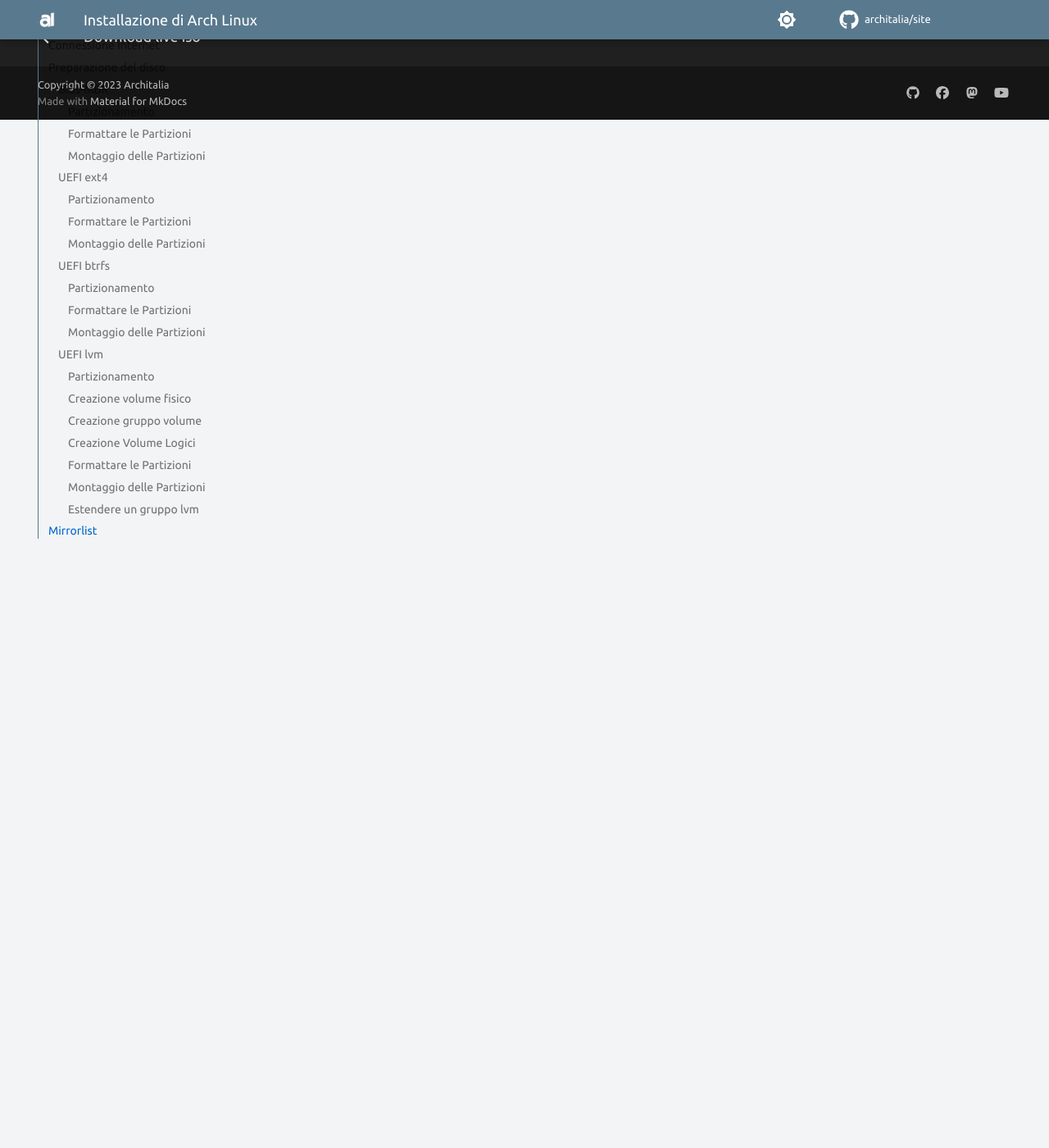
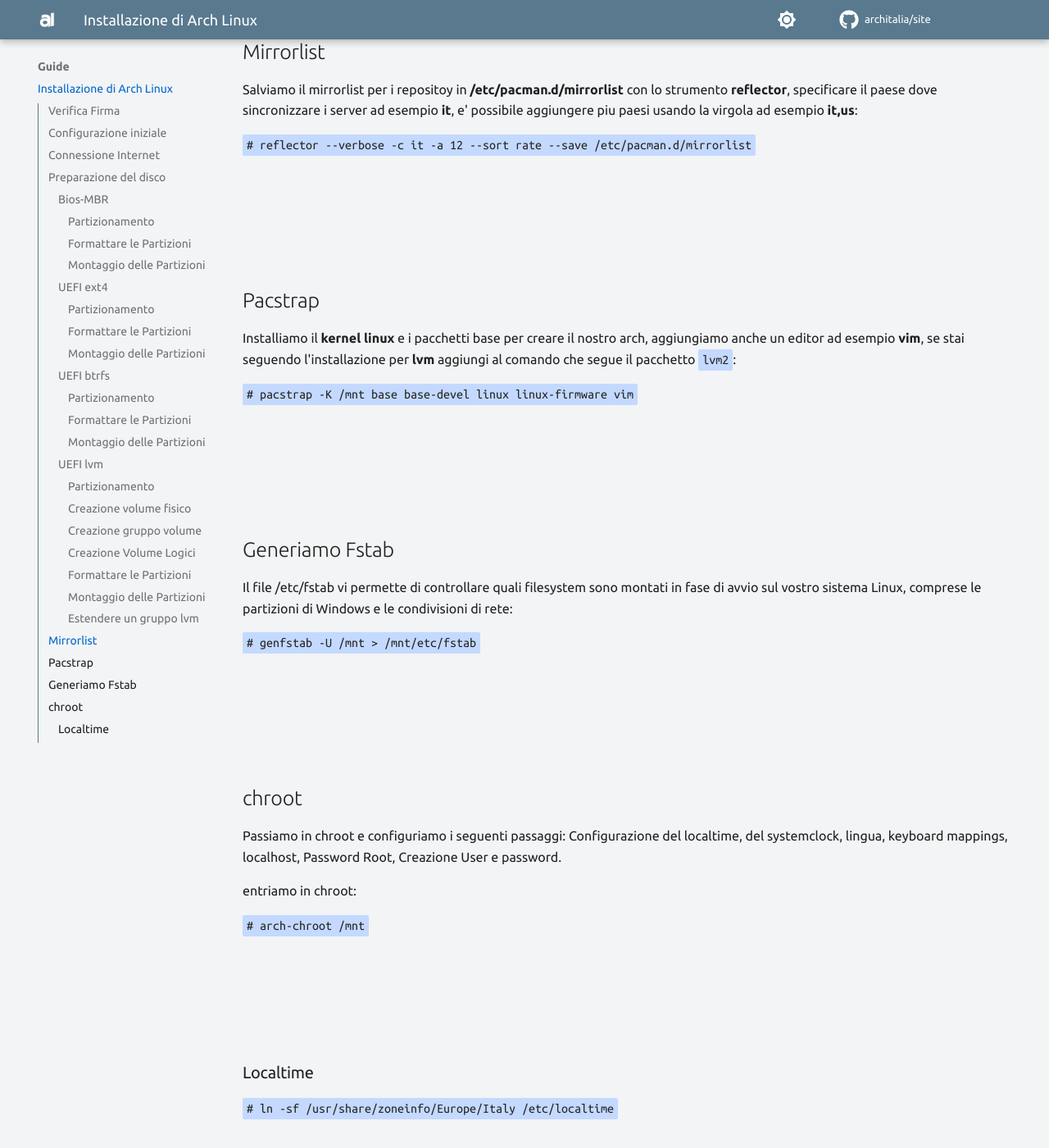
Before and after one commit to ArchItalia/site, an MkDocs documentation site: the page built from docs/Guide/guide.md, in a window 1280 px wide and 1400 px high, scrolled down 7932 px. Shown: the whole window at 82% size. Built offline with MkDocs 1.6.1 and Material for MkDocs 9.7.7, drawn with Linux system fonts in a browser that asks for light colours; comment, search, counter and statistics services are not loaded; the version menu is left out; some of the changed text lies outside the part shown.

Commit message:
Update guide.md

```diff
--- a/docs/Guide/guide.md
+++ b/docs/Guide/guide.md
@@ -2,6 +2,7 @@
 
 Guide all'installazione di Arch Linux:
 
+* [Verifica Firma](#verifica-firma)
 * [Configurazione iniziale](#configurazione-iniziale)
 * [Connessione Internet](#connessione-internet)
 * [Preparazione del disco](#preparazione-del-disco)
@@ -16,6 +17,19 @@
 * [zram](#zram)
 
 <br><br><br><br>
+
+## Verifica Firma
+
+Si consiglia di verificare la firma dell'immagine prima dell'uso, in particolare durante il download da un mirror HTTP, dove i download sono generalmente soggetti a essere intercettati per fornire immagini dannose.
+
+Su un sistema con *GnuPG* installato, scarica la firma [ISO PGP](https://archlinux.org/download/#checksums)  nella directory ISO e verificala con:
+
+`$ gpg --keyserver-options auto-key-retrieve --verify archlinux-version-x86_64.iso.sig`
+
+In alternativa, da un'installazione esistente di Arch Linux eseguire:
+
+`$ pacman-key -v archlinux-version-x86_64.iso.sig`
+
 
 ## Configurazione iniziale
 
@@ -274,3 +288,39 @@
 `# reflector --verbose -c it -a 12 --sort rate --save /etc/pacman.d/mirrorlist`
 
 <br><br><br><br>
+
+## Pacstrap
+
+Installiamo il **kernel linux** e i pacchetti base per creare il nostro arch, aggiungiamo anche un editor ad esempio **vim**, se stai seguendo l'installazione per **lvm** aggiungi al comando che segue il pacchetto `lvm2`:
+
+`# pacstrap -K /mnt base base-devel linux linux-firmware vim`
+
+<br><br><br><br>
+
+
+
+## Generiamo Fstab
+
+Il file /etc/fstab vi permette di controllare quali filesystem sono montati in fase di avvio sul vostro sistema Linux, comprese le partizioni di Windows e le condivisioni di rete:
+
+`# genfstab -U /mnt > /mnt/etc/fstab`
+
+<br><br><br><br>
+
+
+## chroot
+
+Passiamo in chroot e configuriamo i seguenti passaggi: Configurazione del localtime, del systemclock, lingua, keyboard mappings, localhost, Password Root, Creazione User e password.
+
+entriamo in chroot:
+
+`# arch-chroot /mnt`
+
+<br><br><br><br>
+
+
+### Localtime
+
+`# ln -sf /usr/share/zoneinfo/Europe/Italy /etc/localtime`
+
+<br><br><br><br>
```
